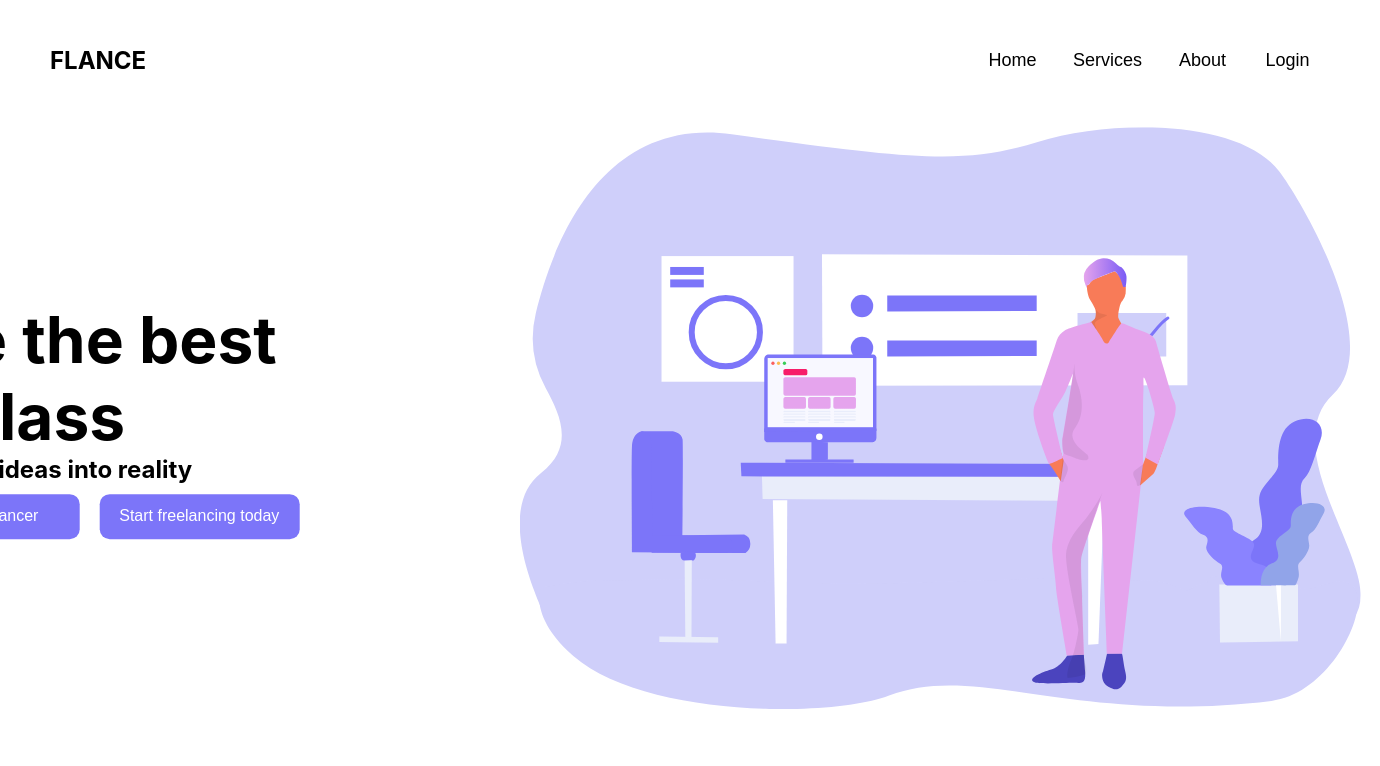
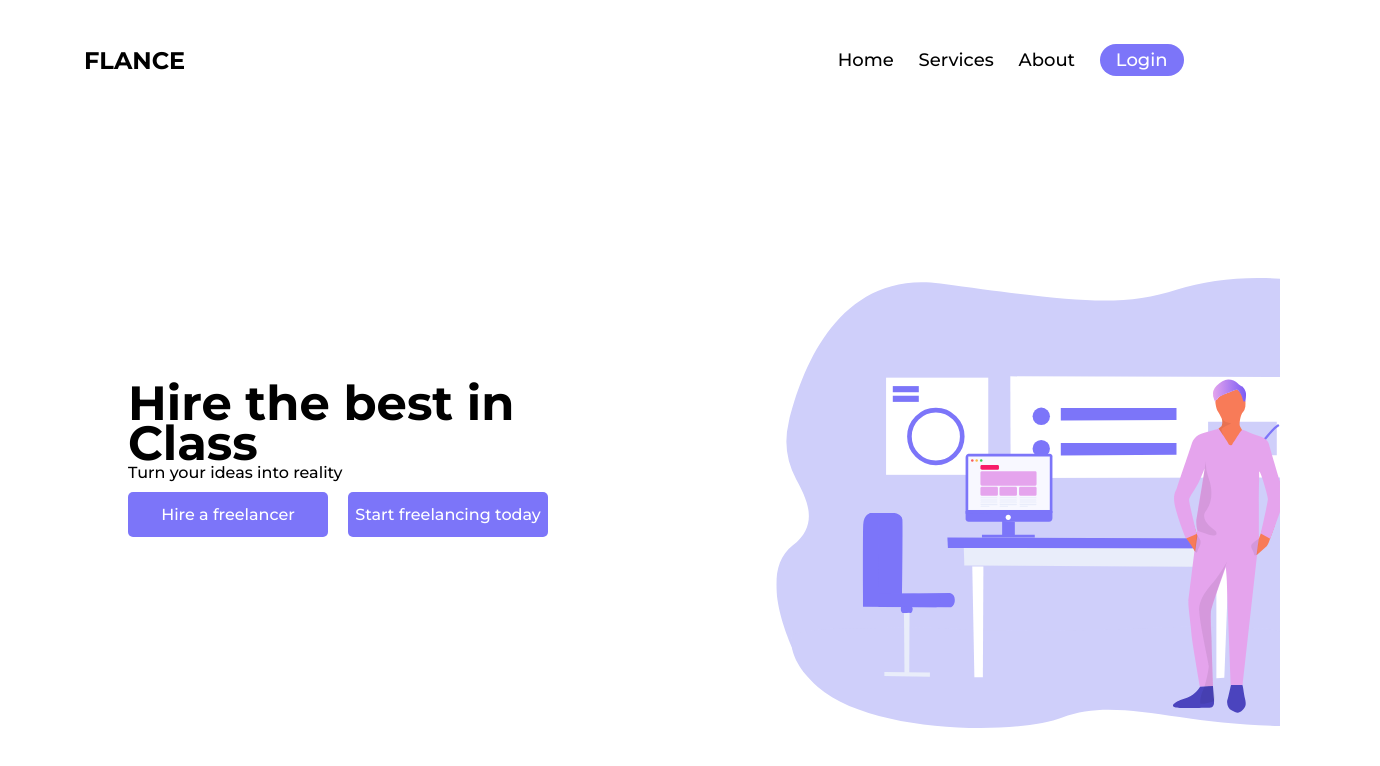
Before and after one commit to No-det/Flance, a React (Create React App) app: page / in a window 1280 px wide. Shown: the top 766 px of the page, 1380 px wide, since content can reach past the window. Built offline with nearby package versions, Linux system fonts and the light colour scheme.

Commit message:
Added some more styling to the home page

```diff
--- a/src/App.css
+++ b/src/App.css
@@ -1,3 +1,7 @@
+@import url('https://fonts.googleapis.com/css2?family=Montserrat:wght@500;600;700&display=swap');
+* {
+  font-family: 'Montserrat', sans-serif;
+}
 .App {
   text-align: center;
 }
--- a/src/Components/Home/index.css
+++ b/src/Components/Home/index.css
@@ -1,6 +1,7 @@
 * {
   margin: 0;
   padding: 0;
+  box-sizing: border-box;
 }
 
 h1 {
@@ -10,15 +11,18 @@ h1 {
 .mainDiv {
   margin: 0;
   padding: 0;
-  width: 100%;
+  width: 100vw;
   height: 100vh;
   background-color: white;
+  overflow-x: hidden;
 }
 
 .brandName {
   font-size: x-large;
   color: black;
   font-weight: bold;
+  flex: 2 1;
+
 }
 
 .header {
@@ -26,56 +30,64 @@ h1 {
   align-items: center;
   justify-content: space-between;
   flex-direction: row;
-  width: 100%;
-  height: 15%;
-  padding: 0px 50px;
+  width: 90%;
+  margin: auto;
+  min-height: 15vh;
+  padding: 10px 20px;
 }
 
 .headerBtnContainer {
   display: flex;
+  flex: 1 2;
   align-items: center;
-  justify-content: space-evenly;
-  flex-direction: row;
+  justify-content: space-around;
+  cursor: pointer;
 }
 
 .headerBtn {
-  background-color: white;
   font-size: large;
-  border-radius: 50px;
-  width: 90px;
-  height: 40px;
-  border: none;
   color: black;
   display: flex;
   align-items: center;
   justify-content: center;
-  margin: 0 5%;
 }
 
-.headerBtn:hover {
+.loginBtn {
   background-color: #7c75f9;
   color: white;
-  cursor: pointer;
+  border-radius: 28px;
+  padding: 5px 16px;
 }
 
 .content {
-  position: absolute;
-  top: 50%;
-  right: 50%;
-  transform: translate(50%, -50%);
+  width: 80%;
+  min-height: 85vh;
+  margin: auto;
   color: black;
   display: flex;
   align-items: center;
-  /* justify-content: space-bet; */
-  flex-direction: row;
-  margin: 20px;
+  justify-content: space-around;
+}
+
+.taglinePrimary h1{
+  font-size: 48px;
+  line-height: 40px;
+}
+
+.taglineSecondary h2{
+  font-size: 16px;
+  font-weight: 300;
+}
+.landingMainBtn {
+  display: flex;
+  align-items: center;
 }
 
 .mainBtn {
   background-color: #7c75f9;
   color: white;
   border: none;
-  border-radius: 10px;
+  border-radius: 5px;
   width: 200px;
   display: flex;
   align-items: center;
@@ -92,3 +104,35 @@ h1 {
   background-color: white;
   cursor: pointer;
 }
+
+.landingRight img {
+  height: 450px;
+  transform: translate(32%, 10%);
+}
+
+/* @media (min-width: 1024px ) {
+  .brandName {
+    flex: 1 1;
+  }
+  .headerBtnContainer {
+    flex: 1 1;
+  }
+  .content {
+    display: flex;
+    position: relative;
+    flex-direction: column;
+    justify-content: space-around;
+}
+  .landingLeft {
+    display: flex;
+    flex-direction: column;
+    align-items: flex-start;
+    z-index: 2;
+  }
+  .landingRight {
+    z-index: 1;
+  }
+  .landingRight img {
+    transform: translate(0, 0);
+  }
+} */
--- a/src/Components/Home/index.js
+++ b/src/Components/Home/index.js
@@ -9,36 +9,29 @@ const Home = () => {
       <div className="header">
         <div className="brandName">FLANCE</div>
         <div className="headerBtnContainer">
-          <Button type="default" className="headerBtn">
+          <div type="default" className="headerBtn">
             Home
-          </Button>
-          <Button type="default" className="headerBtn">
+          </div>
+          <div type="default" className="headerBtn">
             Services
-          </Button>
-          <Button type="default" className="headerBtn">
+          </div>
+          <div type="default" className="headerBtn">
             About
-          </Button>
-          <Button type="default" className="headerBtn">
+          </div>
+          <div type="default" className="headerBtn loginBtn">
             Login
-          </Button>
+          </div>
         </div>
       </div>
       <div className="content">
-        <div>
-          <div style={{ fontSize: "xx-large", fontWeight: "bolder" }}>
+        <div className="landingLeft">
+          <div className="taglinePrimary">
             <h1>Hire the best in Class</h1>
           </div>
-          <div style={{ fontSize: "medium", fontWeight: "bolder" }}>
+          <div className="taglineSecondary">
             <h2>Turn your ideas into reality</h2>
           </div>
-          <div
-            style={{
-              display: "flex",
-              alignItems: "center",
-              justifyContent: "flex-start",
-              flexDirection: "row",
-            }}
-          >
+          <div className="landingMainBtn">
             <Button type="default" className="mainBtn">
               Hire a freelancer
             </Button>
@@ -47,7 +40,7 @@ const Home = () => {
             </Button>
           </div>
         </div>
-        <div style={{ marginLeft: 200 }}>
+        <div className="landingRight">
           <img src={Image} alt="svgImage" />
         </div>
       </div>
```
